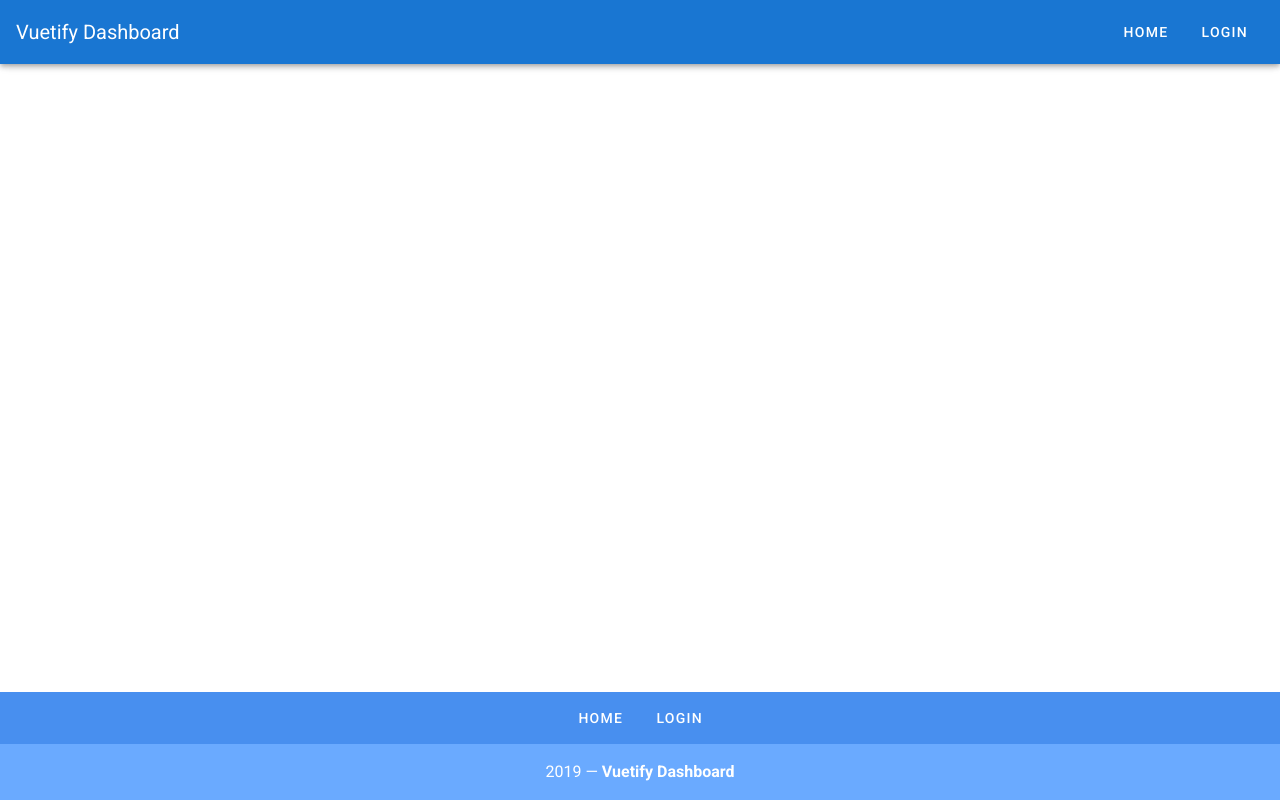
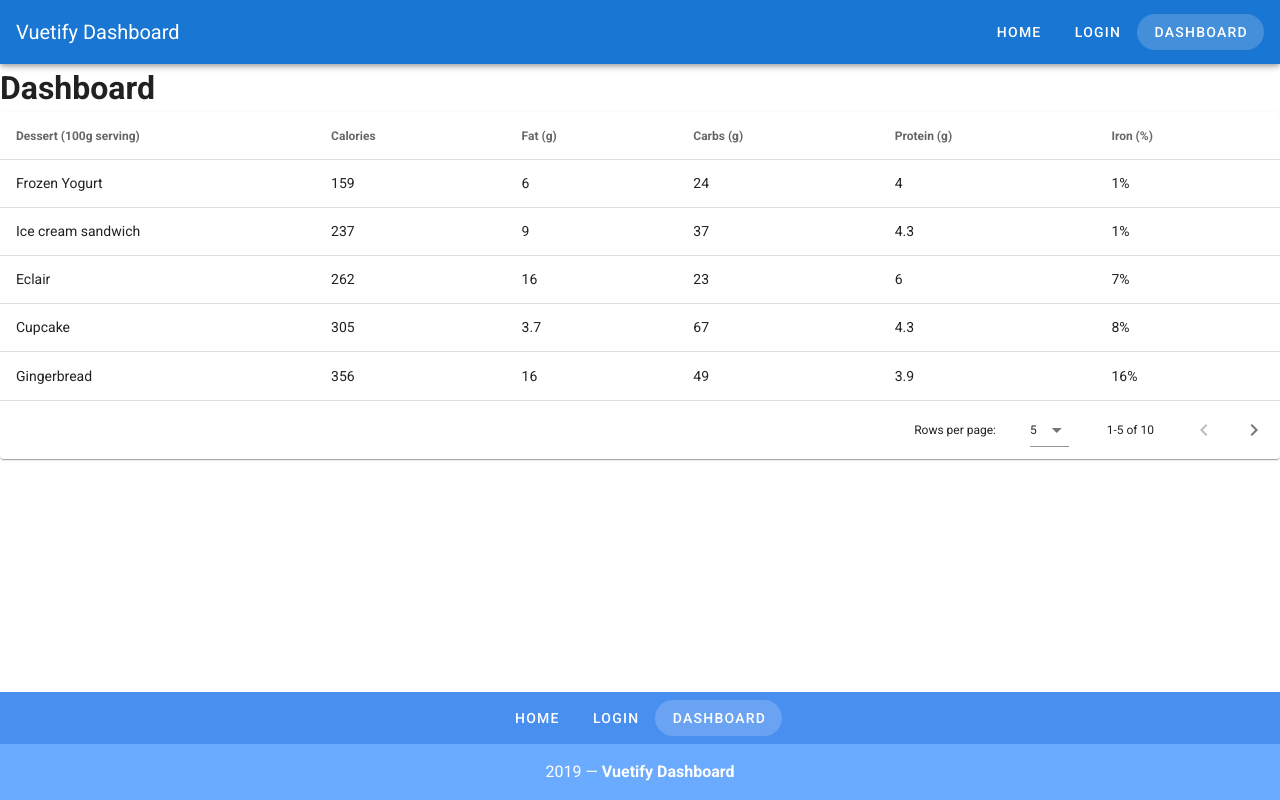
Before and after one commit to erincodes/vuetify-login-practice, a Vue app: page /#/dashboard in a window 1280 px wide. Built offline with nearby package versions, Linux system fonts and the light colour scheme.

Commit message:
created Dashboard component & route

```diff
--- a/src/App.vue
+++ b/src/App.vue
@@ -53,7 +53,8 @@
   data: () => ({
     links: [
       { label: "Home", url: "/" },
-      { label: "Login", url: "/login" }
+      { label: "Login", url: "/login" },
+      { label: "Dashboard", url: "/dashboard" }
     ]
   })
 };
--- a/src/router/index.js
+++ b/src/router/index.js
@@ -24,6 +24,12 @@
     name: "login",
     // use anonymous function to import the Login component, so that it only loads when the user hits the route
     component: () => import("../views/Login.vue")
+  },
+  {
+    path: "/dashboard",
+    name: "dashboard",
+    // use anonymous function to import the Login component, so that it only loads when the user hits the route
+    component: () => import("../views/Dashboard.vue")
   }
 ];
 
--- /dev/null
+++ b/src/views/Dashboard.vue
@@ -0,0 +1,117 @@
+<template>
+  <div>
+    <h1>Dashboard</h1>
+    <v-data-table
+      :headers="headers"
+      :items="desserts"
+      :items-per-page="5"
+      class="elevation-1"
+    ></v-data-table>
+  </div>
+</template>
+
+<script>
+export default {
+  data() {
+    return {
+      headers: [
+        {
+          text: "Dessert (100g serving)",
+          align: "left",
+          sortable: false,
+          value: "name"
+        },
+        { text: "Calories", value: "calories" },
+        { text: "Fat (g)", value: "fat" },
+        { text: "Carbs (g)", value: "carbs" },
+        { text: "Protein (g)", value: "protein" },
+        { text: "Iron (%)", value: "iron" }
+      ],
+      desserts: [
+        {
+          name: "Frozen Yogurt",
+          calories: 159,
+          fat: 6.0,
+          carbs: 24,
+          protein: 4.0,
+          iron: "1%"
+        },
+        {
+          name: "Ice cream sandwich",
+          calories: 237,
+          fat: 9.0,
+          carbs: 37,
+          protein: 4.3,
+          iron: "1%"
+        },
+        {
+          name: "Eclair",
+          calories: 262,
+          fat: 16.0,
+          carbs: 23,
+          protein: 6.0,
+          iron: "7%"
+        },
+        {
+          name: "Cupcake",
+          calories: 305,
+          fat: 3.7,
+          carbs: 67,
+          protein: 4.3,
+          iron: "8%"
+        },
+        {
+          name: "Gingerbread",
+          calories: 356,
+          fat: 16.0,
+          carbs: 49,
+          protein: 3.9,
+          iron: "16%"
+        },
+        {
+          name: "Jelly bean",
+          calories: 375,
+          fat: 0.0,
+          carbs: 94,
+          protein: 0.0,
+          iron: "0%"
+        },
+        {
+          name: "Lollipop",
+          calories: 392,
+          fat: 0.2,
+          carbs: 98,
+          protein: 0,
+          iron: "2%"
+        },
+        {
+          name: "Honeycomb",
+          calories: 408,
+          fat: 3.2,
+          carbs: 87,
+          protein: 6.5,
+          iron: "45%"
+        },
+        {
+          name: "Donut",
+          calories: 452,
+          fat: 25.0,
+          carbs: 51,
+          protein: 4.9,
+          iron: "22%"
+        },
+        {
+          name: "KitKat",
+          calories: 518,
+          fat: 26.0,
+          carbs: 65,
+          protein: 7,
+          iron: "6%"
+        }
+      ]
+    };
+  }
+};
+</script>
+
+<style lang="scss" scoped></style>
```
